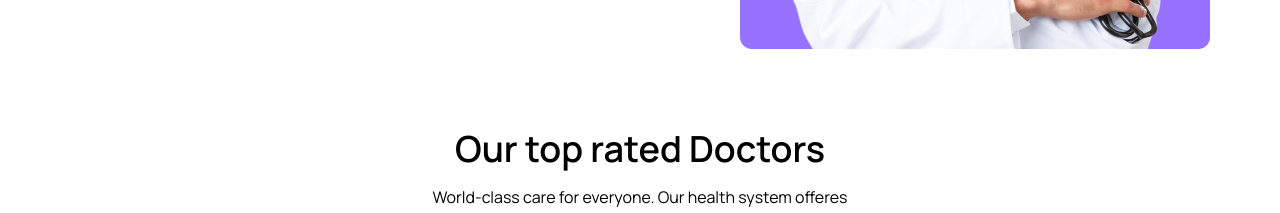
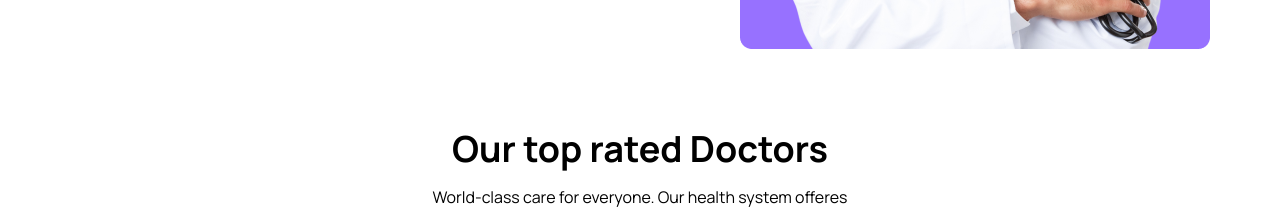
Before and after one commit to vishnubansal001/medofin, a React (Vite) app in the folder client/: page / in a window 1280 px wide. Shown: the part 2600-2813 px from the top of the page. Built offline with nearby package versions, Linux system fonts and the light colour scheme; the HTML template or start-up script is replaced by a standard one; a web font is replaced by a local one.

Commit message:
Some Ui updations done in top doctors section

```diff
--- a/client/src/components/home/TopDoctors.jsx
+++ b/client/src/components/home/TopDoctors.jsx
@@ -5,7 +5,7 @@
     return (
         <section className='mb-20'>
             <div className='xl:w-[470px]  mx-auto'>
-                <h2 className=' text-4xl font-semibold text-center'>Our top rated Doctors</h2>
+                <h2 className=' text-4xl font-bold text-center'>Our top rated Doctors</h2>
                 <p className='text-center mt-4'>World-class care for everyone. Our health system offeres unmatched, expert health care.</p>
             </div>
             <DoctorList />
```
